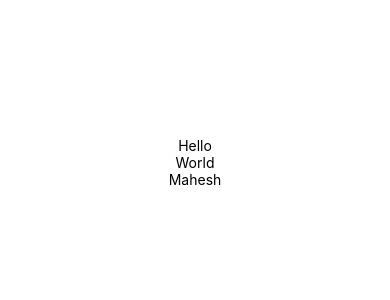
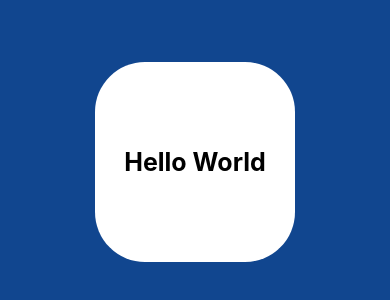
Before and after one commit to ErMapsh/react-native-CLI, a React Native app: screen / in a window 390 px wide. Shown: the part 260-560 px from the top of the page. Built offline with nearby package versions, Linux system fonts and the light colour scheme.

Commit message:
external css styleshett/styles

```diff
--- a/App.js
+++ b/App.js
@@ -1,19 +1,20 @@
 import React, {useState} from 'react';
-import {Text, View, StyleSheet, TextInput, Button, StatusBar} from 'react-native';
+import {style} from './style';
+import {Text, View, StatusBar} from 'react-native';
 
 export default function App() {
   const [text, settext] = useState(null);
-  const [info, setinfo] = useState(null)
+  const [info, setinfo] = useState(null);
   return (
     // we can also write style like this, but we need our work clean, so we must need to use stylesheet as option
-    <View style={{display: 'flex', flex: 1, justifyContent: 'center', alignItems: 'center'}}>
+    <View style={style.container}>
       {/* --------if we dont want status bar, means we want full screen then we use display poperty of statusbar--------*/}
       {/* <StatusBar hidden={true}/>   */}
       {/* --------if we want status color should change then we can use background poperty of statusbar-------- */}
-      <StatusBar backgroundColor={'gray'}/>
-      <Text>Hello</Text>
-      <Text>World</Text>
-      <Text>Mahesh</Text>
+      <StatusBar backgroundColor={'#041562'} />
+      <View style={style.box}>
+        <Text style={style.Text}>Hello World</Text>
+      </View>
     </View>
   );
 }
--- /dev/null
+++ b/style.js
@@ -0,0 +1,32 @@
+import { StyleSheet } from "react-native";
+
+const style = StyleSheet.create({
+    box: {
+      width: 200,
+      height: 200,
+      backgroundColor: 'white',
+      borderRadius: 50,
+      justifyContent: 'center',
+    },
+    Text: {
+      textAlign: 'center',
+      fontWeight: 'bold',
+      fontSize: 25,
+      color: 'black',
+    },
+    container: {
+      display: 'flex',
+      flex: 1,
+      justifyContent: 'center',
+      alignItems: 'center',
+      padding: 15,
+      backgroundColor: '#11468F',
+    },
+    border: {
+      borderColor: 'black',
+      borderRadius: 50,
+      backgroundColor: 'white',
+    },
+  });
+
+  export {style};
```
